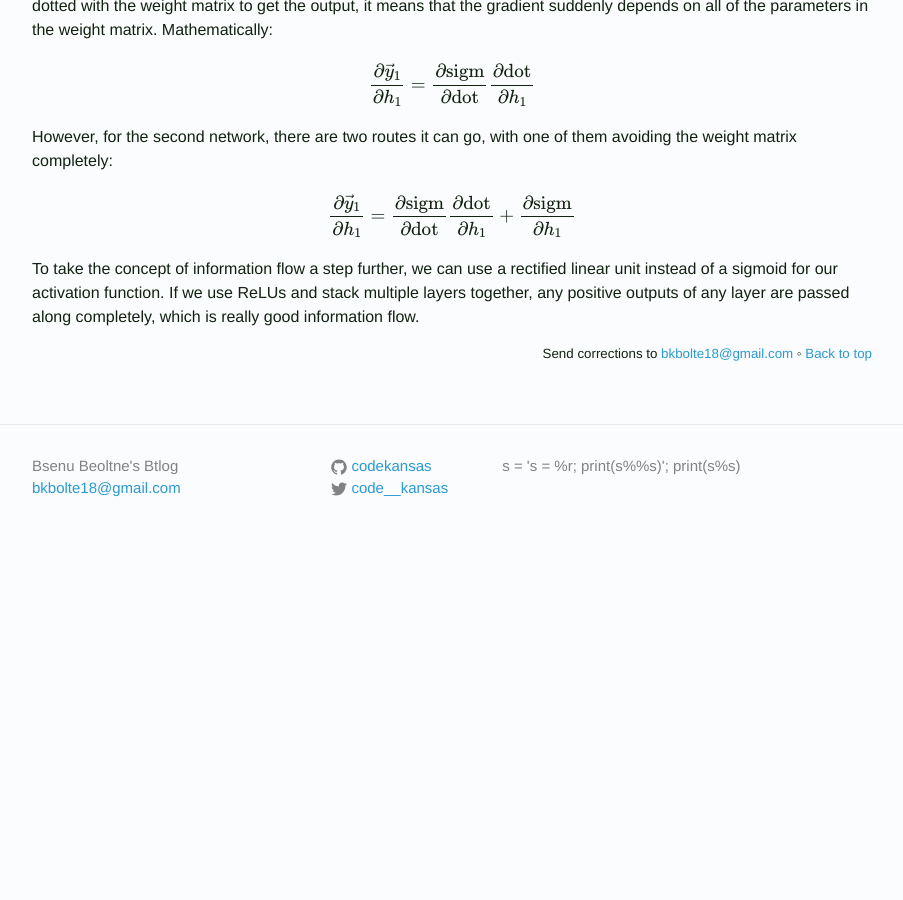
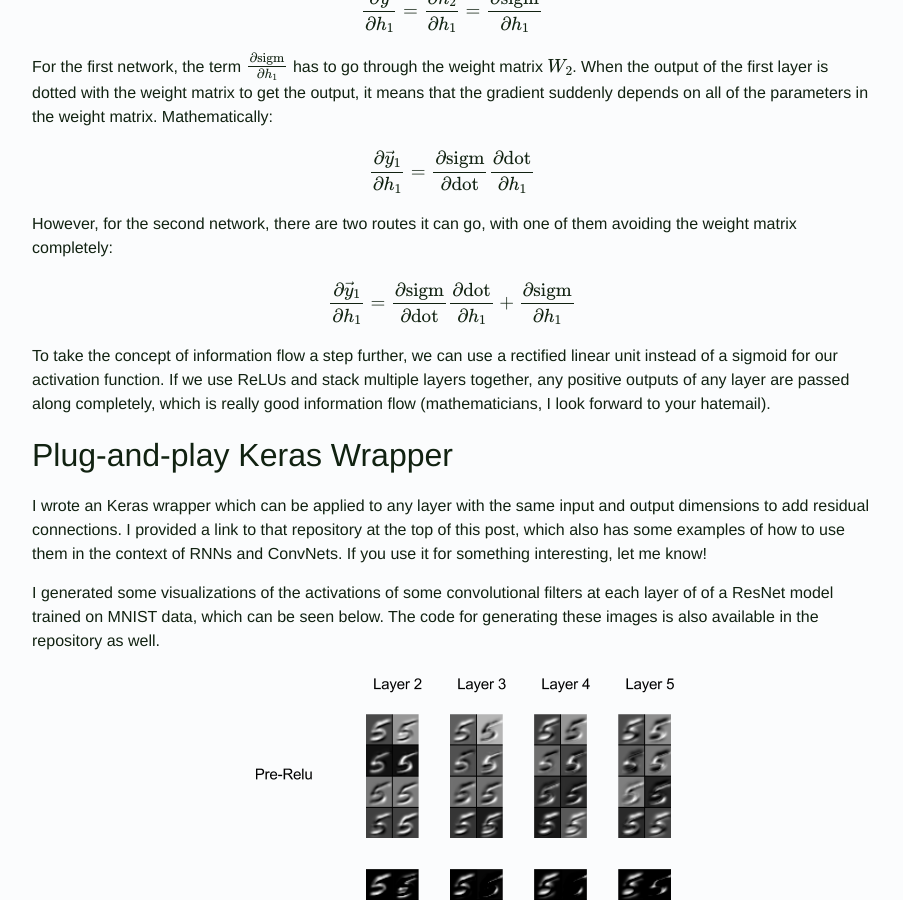
Before and after one commit to codekansas/codekansas.github.io, a Jekyll site: the page built from _posts/2016-10-01-keras-resnet.markdown, in a window 1280 px wide and 900 px high, scrolled down 4055 px. Shown: the whole window, without its empty margins (188-1091 px from the left). Built offline with Jekyll 4.4.1, drawn with Linux system fonts in a browser that asks for light colours; formulas are drawn with MathJax 3; before the commit the page ends 4615 px from its top, so only the background shows below that; some of the changed text lies outside the part shown.

Commit message:
updated resnet post :poop:

```diff
--- a/_posts/2016-10-01-keras-resnet.markdown
+++ b/_posts/2016-10-01-keras-resnet.markdown
@@ -1,10 +1,10 @@
 ---
 layout: post
-title: "Analyzing Residual Networks using Keras"
-date: 2016-09-30 12:00:00
+title: "Looking at Residual Networks"
+date: 2016-11-01 12:00:00
 categories: machine-learning
 excerpt: >
-  A tutorial on interpreting residual networks, as well as how to build them using Keras.
+  Some thoughts on residual networks (and skip connections in general).
 ---
 
 <table class="note">
@@ -48,6 +48,9 @@ When people talk about "ResNet" as an abbreviaion for "Residual Network", it is
 The central idea of the ResNet paper is that it is a good idea, when adding more layers to a network, to keep the representation more or less the same. In other words, extra layers shouldn't warp the representation very much. Suppose a shallow network perfectly represents the data, and more layers are added. Since the shallow network works perfectly, the best thing for the new layers to do would be to learn the identity function. If the shallow network made a few errors, we would want the new layers to learn to correct the errors, but otherwise not affect the output very much.
 
 Phrased another way, it is an easier learning problem if the network learns to correct the *residual* error. Once a good representation is learned, the network shouldn't mess with it too much. The other side to this problem is that we want the shallow network to be able to learn a good solution, without having to learn gradients through higher level layers.
+
+Phrased yet another way, the residual part should ensure that the representation
+learned is strictly better than whatever we can get without the residual part.
 
 ## Comparison with Highway Networks
 
@@ -93,8 +96,26 @@ However, for the second network, there are two routes it can go, with one of the
 
 $$\frac{\partial \vec{y}_1}{\partial h_1} = \frac{\partial \text{sigm}}{\partial \text{dot}} \frac{\partial \text{dot}}{\partial h_1} + \frac{\partial \text{sigm}}{\partial h_1}$$
 
-To take the concept of information flow a step further, we can use a rectified linear unit instead of a sigmoid for our activation function. If we use ReLUs and stack multiple layers together, any positive outputs of any layer are passed along completely, which is really good information flow.
+To take the concept of information flow a step further, we can use a rectified
+linear unit instead of a sigmoid for our activation function. If we use ReLUs
+and stack multiple layers together, any positive outputs of any layer are passed
+along completely, which is really good information flow (mathematicians, I
+look forward to your hatemail).
 
+# Plug-and-play Keras Wrapper
+
+I  wrote an Keras wrapper which can be applied to any layer with the same input
+and output dimensions to add residual connections. I provided a link to that
+repository at the top of this post, which also has some examples of how to use
+them in the context of RNNs and ConvNets. If you use it for something
+interesting, let me know!
+
+I generated some visualizations of the activations of some convolutional filters
+at each layer of of a ResNet model trained on MNIST data, which can be seen
+below. The code for generating these images is also available in the repository
+as well.
+
+![Visualization of some ResNet layers trained on MNIST.](/resources/resnet/visualizations.png)
 
 [highway-schmid]: https://arxiv.org/abs/1505.00387
 [colah-lstm]: http://colah.github.io/posts/2015-08-Understanding-LSTMs/
```
Also changed, not shown: index.md (+9 -1 lines), resources/resnet/visualizations.png (added).
